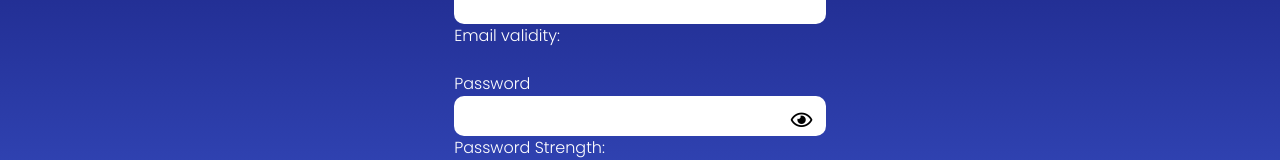
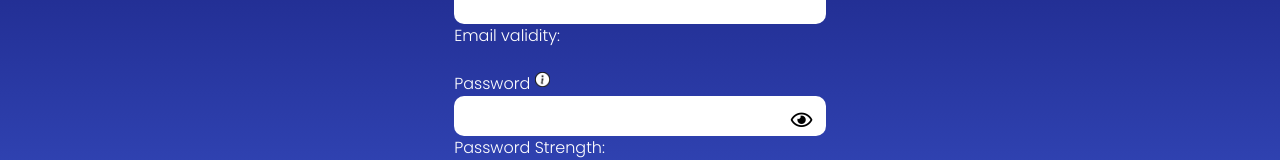
Before and after one commit to Custxmer/Custxmer-Web-App, a Next.js app: page /signupMain in a window 1280 px wide. Shown: the part 377-537 px from the top of the page. Built offline with nearby package versions, Linux system fonts and the light colour scheme; some icons are missing.

Commit message:
Add password info button

```diff
--- a/pages/signupMain.tsx
+++ b/pages/signupMain.tsx
@@ -1,5 +1,6 @@
 import React, { useState } from 'react';
 import Head from 'next/head';
+import Image from 'next/image';
 import Link from 'next/link';
 import styles from '../styles/SignupMain.module.css';
 
@@ -60,7 +61,9 @@ const signupMain = () => {
         <button className={`button main-blue ${styles.with}`}>
           <i className="fab fa-apple fa-2x"></i> <span>Sign up with Apple</span>
         </button>
-        <h2>OR</h2>
+        <h2>
+          OR<i className="fab fa-circle-info"></i>
+        </h2>
         <form
           onSubmit={(e) => e.preventDefault()}
           className={styles.form}
@@ -99,9 +102,7 @@ const signupMain = () => {
             <br />
             <span className={styles.password}>
               Password{' '}
-              <sup>
-                <i className="fab circle-info"></i>
-              </sup>
+              <sup><Image className={styles.pointer} width={15} height={15} src="/info.png" alt="info" /></sup>
             </span>
             <div className={styles.pswContainer}>
               <input
--- a/styles/SignupMain.module.css
+++ b/styles/SignupMain.module.css
@@ -64,6 +64,10 @@
   outline: none;
 }
 
+.pointer {
+  cursor: pointer;
+}
+
 .password{
   margin-bottom: -15px;
 }
```
Also changed, not shown: public/info.png (added).
